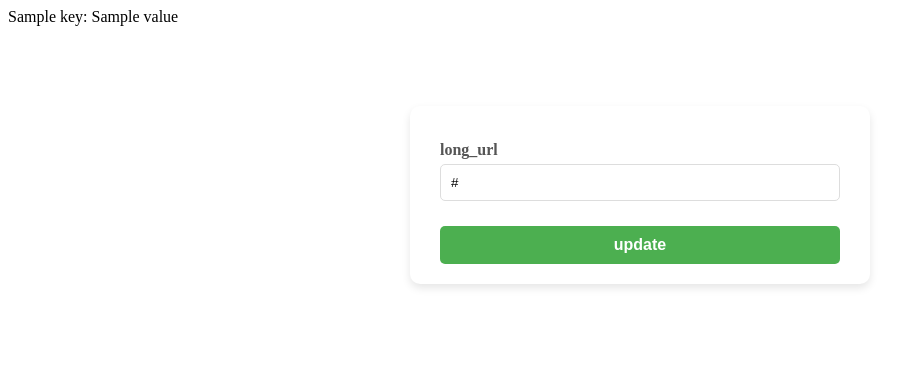
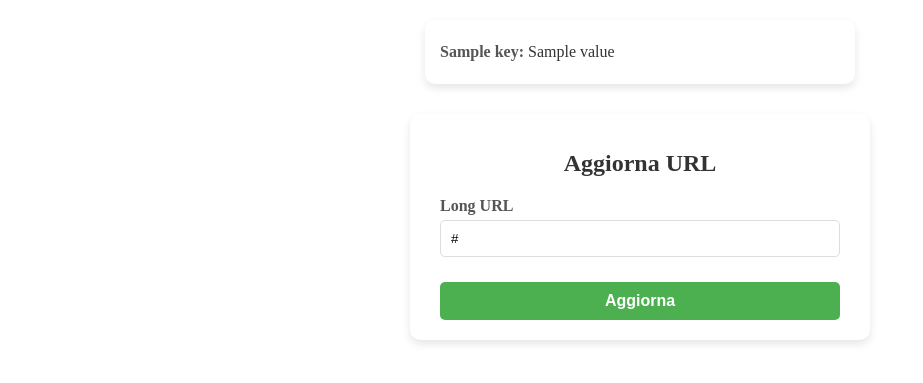
Before and after one commit to Resper92/fastapi_hilel, a FastAPI app: template templates/stats.html in a window 1280 px wide. Shown: the top 383 px of the page, without its empty margins (0-923 px from the left). Run offline with FastAPI, Linux system fonts and the light colour scheme; the template is opened without the code that fills it: most values are stand-ins (such as "Sample title", 1, 10 or a date in 2020).

Commit message:
stats.htm

```diff
--- a/templates/stats.html
+++ b/templates/stats.html
@@ -5,6 +5,7 @@
     <meta name="viewport" content="width=device-width, initial-scale=1.0">
     <title>Stats</title>
     <style>
+        /* Stile per il form */
         form {
             background-color: #ffffff;
             padding: 20px 30px;
@@ -12,8 +13,7 @@
             box-shadow: 0 4px 8px rgba(0, 0, 0, 0.1);
             max-width: 400px;
             width: 100%;
-            margin: auto; /* Centro il form orizzontalmente */
-            margin-top: 10vh; /* Distanza dal top */
+            margin: 30px auto; /* Centro il form orizzontalmente con margine dall'alto */
         }
         form h1 {
             text-align: center;
@@ -52,25 +52,47 @@
         input[type="submit"]:hover {
             background-color: #45a049;
         }
-        .info {
-            font-size: 14px;
-            color: #777;
-            margin-top: -5px;
-            margin-bottom: 10px;
+
+        /* Stile per i dati fuori dal form */
+        .data-list {
+            background-color: #ffffff;
+            padding: 15px;
+            margin: 20px auto;
+            border-radius: 10px;
+            box-shadow: 0 4px 8px rgba(0, 0, 0, 0.1);
+            max-width: 400px;
+            width: 100%;
+            list-style-type: none;
+        }
+        .data-list li {
+            font-size: 16px;
+            color: #333;
+            padding: 8px 0;
+            border-bottom: 1px solid #eee;
+        }
+        .data-list li:last-child {
+            border-bottom: none;
+        }
+        .data-list li span {
+            font-weight: bold;
+            color: #555;
         }
     </style>
 </head>
 <body>
-    {% for key, value in url_data.items()if key not in ( "long_url","_id") %}
-    {{key}}: {{value}}
-    {% endfor %}
+    <!-- Visualizzazione dei dati -->
+    <ul class="data-list">
+        {% for key, value in url_data.items() if key not in ("long_url", "_id") %}
+            <li><span>{{ key }}:</span> {{ value }}</li>
+        {% endfor %}
+    </ul>
 
-
-  <form action="/{{url_data.short_url}}/stats" method="post">
-    <label for="long_url">long_url</label>
-    <input type="text" id="long_url" name="long_url" value="{{url_data.long_url}}">
-    <input type="submit" value="update">
-  </form>
-
+    <!-- Form per aggiornare long_url -->
+    <form action="/{{ url_data.short_url }}/stats" method="post">
+        <h1>Aggiorna URL</h1>
+        <label for="long_url">Long URL</label>
+        <input type="text" id="long_url" name="long_url" value="{{ url_data.long_url }}">
+        <input type="submit" value="Aggiorna">
+    </form>
 </body>
 </html>
```
